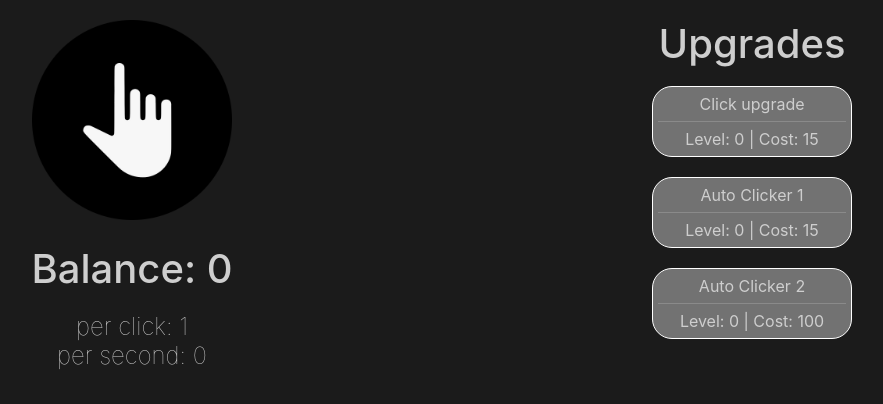
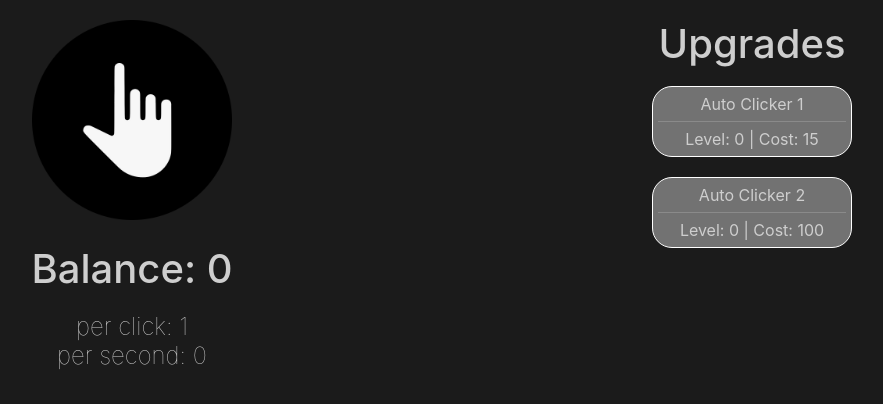
Before and after one commit to AntonioToni/idle-clicker, a React (Create React App) app: page / in a window 1280 px wide. Shown: the top 404 px of the page, without its empty margins (198-1081 px from the left). Built offline with nearby package versions, Linux system fonts and the light colour scheme.

Commit message:
Better description of upgrades (#17)
* Button styling moved to their owned dedicated button.css

* Added tooltip with stats about upgrade

* Removed click upgrade (to be re-implemented later on as special upgrade)

```diff
--- a/src/App.css
+++ b/src/App.css
@@ -13,32 +13,6 @@ hr{
   outline: 2px solid rgb(255, 255, 255);
 }
 
-.upgradeButton{
-  width: 200px;
-  padding: 5px;
-  border: 1px solid white;
-  border-radius: 20px;
-  margin: 10px 0 10px 0;
-  color: rgb(206, 206, 206);
-  background-color: transparent;
-  transition: 300ms ease;
-  -webkit-animation: fadeIn 1s;
-  animation: fadeIn 1s;
-}
-
-.upgradeButton:hover{
-  outline: 2px solid rgb(255, 255, 255);
-}
-
-.upgradeButtonDisabled{
-  background-color: rgb(114, 114, 114);
-}
-
-.upgradeButtonDisabled:hover{
-  cursor:not-allowed;
-  outline: none;
-}
-
 @-webkit-keyframes fadeIn {
   from { opacity: 0; }
     to { opacity: 1; }
--- a/src/App.tsx
+++ b/src/App.tsx
@@ -10,14 +10,9 @@ export function App() {
 
   /*
     balanceRef is tracking the balance amount.
-    balance is read only and is updated every 100ms.
-    (by updating balance via setBalance whole page reloads
-    and updates everything)
   */
   const balanceRef = useRef({ value: 0 })
-  /**
-   *
-   */
+
   const forceUpdate = useReducer(x => x + 1, 0)[1];
 
   const upgradeMap = useRef(new Map<string, UpgradeState>([
@@ -63,21 +58,13 @@ export function App() {
           <div className="col-sm">
             <h1>Upgrades</h1>
             <Button
-              id="clickUpgrade"
-              name="Click upgrade"
-              level={upgradeMap.current.get('clickUpgrade')!.level}
-              cost={upgradeMap.current.get('clickUpgrade')!.currentCost}
-              increment={upgradeMap.current.get('clickUpgrade')!.incrementAdd}
-              balance={balanceRef.current.value}
-              clickHandler={(id) => { upgradeInvocationHandler(id, upgradeMap, balanceRef); }}
-            /> <br />
-            <Button
               id="autoClicker01"
               name="Auto Clicker 1"
               level={upgradeMap.current.get('autoClicker01')!.level}
               cost={upgradeMap.current.get('autoClicker01')!.currentCost}
               increment={upgradeMap.current.get('autoClicker01')!.incrementAdd}
               balance={balanceRef.current.value}
+              autoIncrementTotal={autoIncrement}
               clickHandler={(id) => { upgradeInvocationHandler(id, upgradeMap, balanceRef); }}
             /> <br />
             <Button
@@ -87,6 +74,7 @@ export function App() {
               cost={upgradeMap.current.get('autoClicker02')!.currentCost}
               increment={upgradeMap.current.get('autoClicker02')!.incrementAdd}
               balance={balanceRef.current.value}
+              autoIncrementTotal={autoIncrement}
               clickHandler={(id) => { upgradeInvocationHandler(id, upgradeMap, balanceRef); }}
             /> <br />
             <Button
@@ -96,6 +84,7 @@ export function App() {
               cost={upgradeMap.current.get('autoClicker03')!.currentCost}
               increment={upgradeMap.current.get('autoClicker03')!.incrementAdd}
               balance={balanceRef.current.value}
+              autoIncrementTotal={autoIncrement}
               clickHandler={(id) => { upgradeInvocationHandler(id, upgradeMap, balanceRef); }}
             /> <br />
             <Button
@@ -105,6 +94,7 @@ export function App() {
               cost={upgradeMap.current.get('autoClicker04')!.currentCost}
               increment={upgradeMap.current.get('autoClicker04')!.incrementAdd}
               balance={balanceRef.current.value}
+              autoIncrementTotal={autoIncrement}
               clickHandler={(id) => { upgradeInvocationHandler(id, upgradeMap, balanceRef); }}
             />
           </div>
--- /dev/null
+++ b/src/components/button.css
@@ -0,0 +1,70 @@
+.upgradeButton{
+  width: 200px;
+  padding: 5px;
+  border: 1px solid white;
+  border-radius: 20px;
+  margin: 10px 0 10px 0;
+  color: rgb(206, 206, 206);
+  background-color: transparent;
+  transition: 300ms ease;
+  -webkit-animation: fadeIn 1s;
+  animation: fadeIn 1s;
+}
+
+.upgradeButton:hover{
+  outline: 2px solid rgb(255, 255, 255);
+}
+
+.upgradeButtonDisabled{
+  background-color: rgb(114, 114, 114);
+}
+
+.upgradeButtonDisabled:hover{
+  cursor:not-allowed;
+  outline: none;
+}
+
+.buttonDesc{
+  position: relative;
+  display: inline-block;
+}
+
+.buttonDesc .buttonDescText{
+  visibility: hidden;
+  width: 200px;
+  font-size: 14px;
+  background-color: rgb(7, 7, 7);
+  color: rgb(255, 255, 255);
+  text-align: left;
+  border-radius: 10px;
+  padding: 10px;
+  position: absolute;
+  z-index: 1;
+  top: 13px;
+  right: 110%;
+  border: 1px solid rgb(255, 255, 255);
+}
+
+.buttonDesc .buttonDescTextExpanded{
+  visibility: hidden;
+  width: 470px;
+  font-size: 14px;
+  background-color: rgb(7, 7, 7);
+  color: rgb(255, 255, 255);
+  text-align: left;
+  border-radius: 10px;
+  padding: 10px;
+  position: absolute;
+  z-index: 1;
+  top: -13px;
+  right: 110%;
+  border: 1px solid rgb(255, 255, 255);
+}
+
+.buttonDesc:hover .buttonDescText{
+  visibility: visible;
+}
+
+.buttonDesc:hover .buttonDescTextExpanded{
+  visibility: visible;
+}
--- a/src/components/button.tsx
+++ b/src/components/button.tsx
@@ -1,5 +1,5 @@
 import React, { FunctionComponent, useState } from "react";
-
+import './button.css'
 interface ButtonProps {
   id: string;
   clickHandler: (id: string) => void;
@@ -8,6 +8,7 @@ interface ButtonProps {
   cost: number;
   balance: number;
   increment: number;
+  autoIncrementTotal: number;
 }
 
 const Button: FunctionComponent<ButtonProps> = (props: ButtonProps) => {
@@ -19,19 +20,31 @@ const Button: FunctionComponent<ButtonProps> = (props: ButtonProps) => {
   }
 
   return (
-    <>
+    <div className="buttonDesc">
       <button
+        type="button"
         style={{ display: isVisible ? "inline-block" : "none" }}
         id={props.id}
+        data-toggle="tooltip"
+        data-placement="left"
         className={props.balance < props.cost ? "upgradeButton upgradeButtonDisabled" : "upgradeButton"}
-        title={props.id !== "clickUpgrade" ? "Adds +" + props.increment.toString() + " to balance per second." :
-          "Adds +" + props.increment.toString() + " to balance per click."
-        }
         onClick={() => { props.clickHandler(props.id) }}>
         {props.name} <br /> <hr />
         Level: {props.level} | Cost: {props.cost}
       </button>
-    </>
+      <span className={props.level === 0 ? "buttonDescText" : "buttonDescTextExpanded"}>
+        {props.name} <br/>
+        Owned: {props.level} <br/>
+        <div style={{display: props.level === 0 ? "none": "inline-block"}}>
+          <hr />
+          {"Each " + props.name + " produces "} <b> {props.increment} balance </b> per second.<br/>
+          {props.level}  {props.name} producing  <b>{Math.round(props.level * props.increment * 100) / 100} balance </b> per second (
+          {(props.autoIncrementTotal !== 0) ?
+          <b> {Math.round(props.level * props.increment / props.autoIncrementTotal * 100 * 100) / 100}% </b> :
+          <b>0%</b>} of total BpS)
+        </div>
+      </span>
+    </div>
   )
 }
 
```
